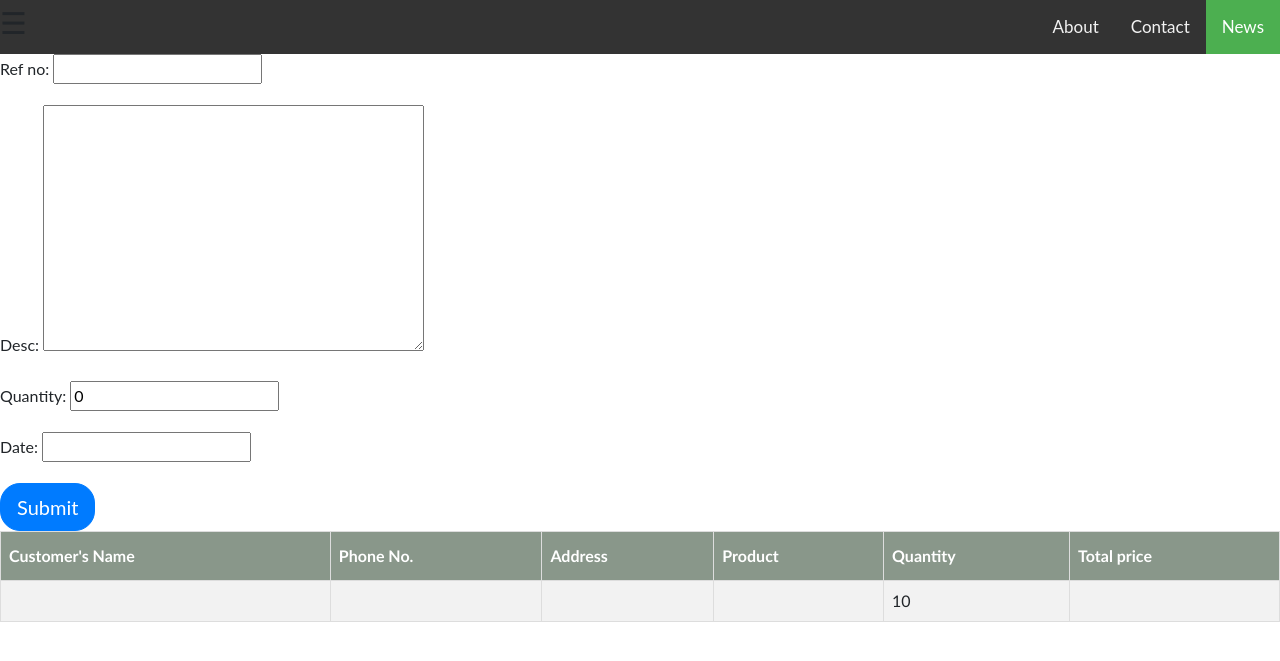
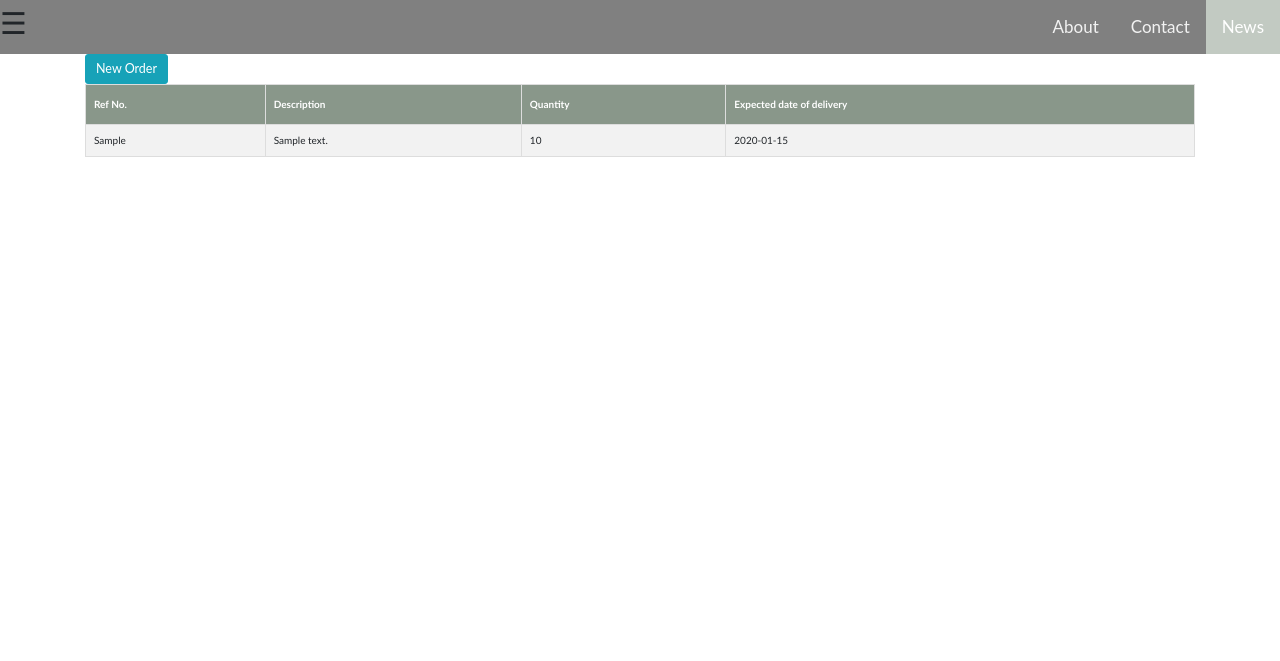
Before and after one commit to rehemafaith/inventory, a Django app: page /order/ in a window 1280 px wide. Shown: the top 661 px of the page. Run offline with Django 3.2, Linux system fonts and the light colour scheme; tables that the repository leaves empty hold one stand-in row (values such as "Sample post"); some libraries are stand-ins or nearby versions.

Commit message:
added order page

```diff
--- /dev/null
+++ b/runtime.txt
@@ -0,0 +1 @@
+python-3.6.8
--- a/stock/templates/nav.html
+++ b/stock/templates/nav.html
@@ -15,7 +15,7 @@
 
     .topnav {
       overflow: hidden;
-      background-color: #333;
+      background-color:grey;
     }
 
     .topnav a {
@@ -30,11 +30,11 @@
 
     .topnav a:hover {
       background-color: #ddd;
-      color: black;
+      color: white;
     }
 
     .topnav a.active {
-      background-color: #4CAF50;
+      background-color: rgb(194, 202, 194);
       color: white;
     }
 
@@ -115,11 +115,12 @@
     <div id="mySidenav" class="sidenav">
       <a href="javascript:void(0)" class="closebtn" onclick="closeNav()">&times;</a>
       <a href="{%url 'home'%}">Home</a>
-      <div>      <a href="{%url 'product'%}">Products</a></div>
+
+      <a href="{%url 'product'%}">Products</a>
 
       <a href="{%url 'order'%}">Order</a>
+
     </div>
-
 
     <div class="topnav" id="myTopnav">
      <span style="font-size:30px;cursor:pointer; float:left;" onclick="openNav()">&#9776;</span>
--- a/stock/templates/order.html
+++ b/stock/templates/order.html
@@ -5,6 +5,9 @@
   <meta name="viewport" content="width=device-width, initial-scale=1.0">
   <meta http-equiv="X-UA-Compatible" content="ie=edge">
   <title>Product</title>
+  <link rel="stylesheet" href="https://maxcdn.bootstrapcdn.com/bootstrap/3.4.0/css/bootstrap.min.css">
+  <script src="https://ajax.googleapis.com/ajax/libs/jquery/3.4.1/jquery.min.js"></script>
+  <script src="https://maxcdn.bootstrapcdn.com/bootstrap/3.4.0/js/bootstrap.min.js"></script>
   <style>
       #customers {
         font-family: "Trebuchet MS", Arial, Helvetica, sans-serif;
@@ -33,45 +36,62 @@
 <body>
   {% extends 'base.html' %}
   {% load static %}
-<div class="container">
+
   {% block content %}
-  <form action="/product/" method="POST" enctype="multipart/form-data">
+  <div class="container">
+  <button type="button" class="btn btn-info btn-lg" data-toggle="modal" data-target="#myModal">New Order</button>
+
+  <!-- Modal -->
+  <div class="modal fade" id="myModal" role="dialog">
+    <div class="modal-dialog">
+
+      <!-- Modal content-->
+      <div class="modal-content">
+        <div class="modal-header">
+          <button type="button" class="close" data-dismiss="modal">&times;</button>
+
+        </div>
+        <div class="modal-body">
+
+  <form action="/order/" method="POST" enctype="multipart/form-data">
     {% csrf_token %}
     {{ form.as_p }}
     <input type="submit" value="Submit" style="border-radius: 20px;" class="btn btn-primary btn-lg">
+        </div>
+        <div class="modal-footer">
+          <button type="button" class="btn btn-default" data-dismiss="modal">Close</button>
+        </div>
+      </div>
+
+    </div>
+  </div>
+
 
 
     <table id="customers">
     <tr>
-        <th> Customer's Name </th>
-        <th>Phone No.</th>
-        <th>Address</th>
-        <th>Product</th>
+        <th> Ref No. </th>
+        <th>Description</th>
         <th>Quantity</th>
-
-
-
-        <th>Total price</th>
+        <th>Expected date of delivery</th>
       </tr>
 
       <tr>
         {% for order in order %}
-        <td>{{order.name}}</td>
-        <td>{{order.phone}}</td>
-        <td>{{order.address}}</td>
+        <td>{{order.ref_no}}</td>
+        <td>{{order.desc}}</td>
+        <td>{{order.quantity}}</td>
+        <td>{{order.date}}</td>
         {%endfor%}
-        {%for prod in product%}
-        <td>{{prod.name}}</td>
-        <td>{{prod.quantity}}</td>
 
-        <td>{{prod.price}}</td>
 
       </tr>
 
-      {% endfor %}
 
-  </div>
+
+
   </table>
+</div>
   {%endblock%}
 </body>
 </html>
```
Also changed, not shown: requirements.txt (added, +106 -0 lines), stock/forms.py (+22 -0 lines), stock/templates/product.html (+35 -5 lines), stock/views.py (line endings or trailing spaces), 1 other file.
